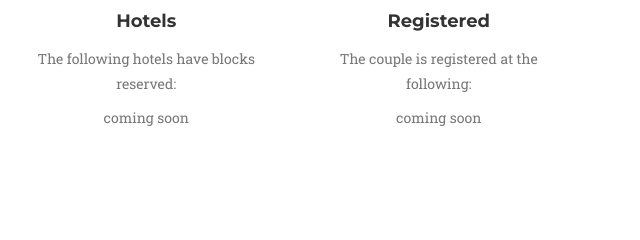
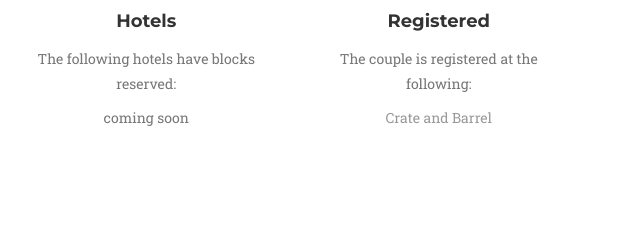
Before and after one commit to waldowedding/waldowedding.github.io, a website: page index.html in a window 1280 px wide. Shown: the part 1104-1344 px from the top of the page, 640-1280 px from the left. Drawn offline with nearby package versions, Linux system fonts and the light colour scheme; a script that the page names is missing; a web font is replaced by a local one.

Commit message:
add gift registry crate and barrel

```diff
--- a/index.html
+++ b/index.html
@@ -139,7 +139,7 @@
                     </span>
                     <h4 class="service-heading">Registered</h4>
                     <p class="text-muted">The couple is registered at the following:</p>
-                    <p class="text-muted">coming soon</p>
+                    <p><a href="http://www.crateandbarrel.com/gift-registry/marissa-wuller-and-dillon-kehrwald/r5494831" class="portfolio-link" target="_blank">Crate and Barrel</a></p>
                 </div>
             </div>
         </div>
```
